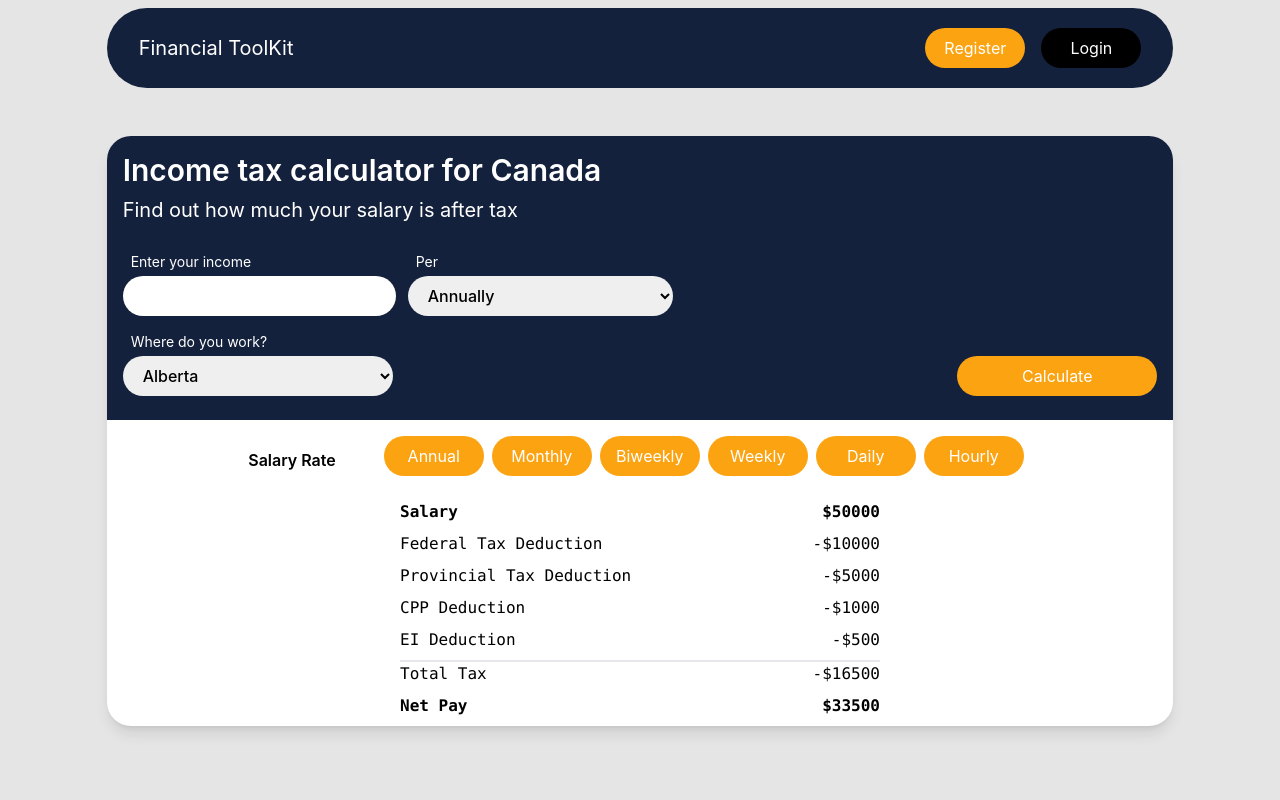
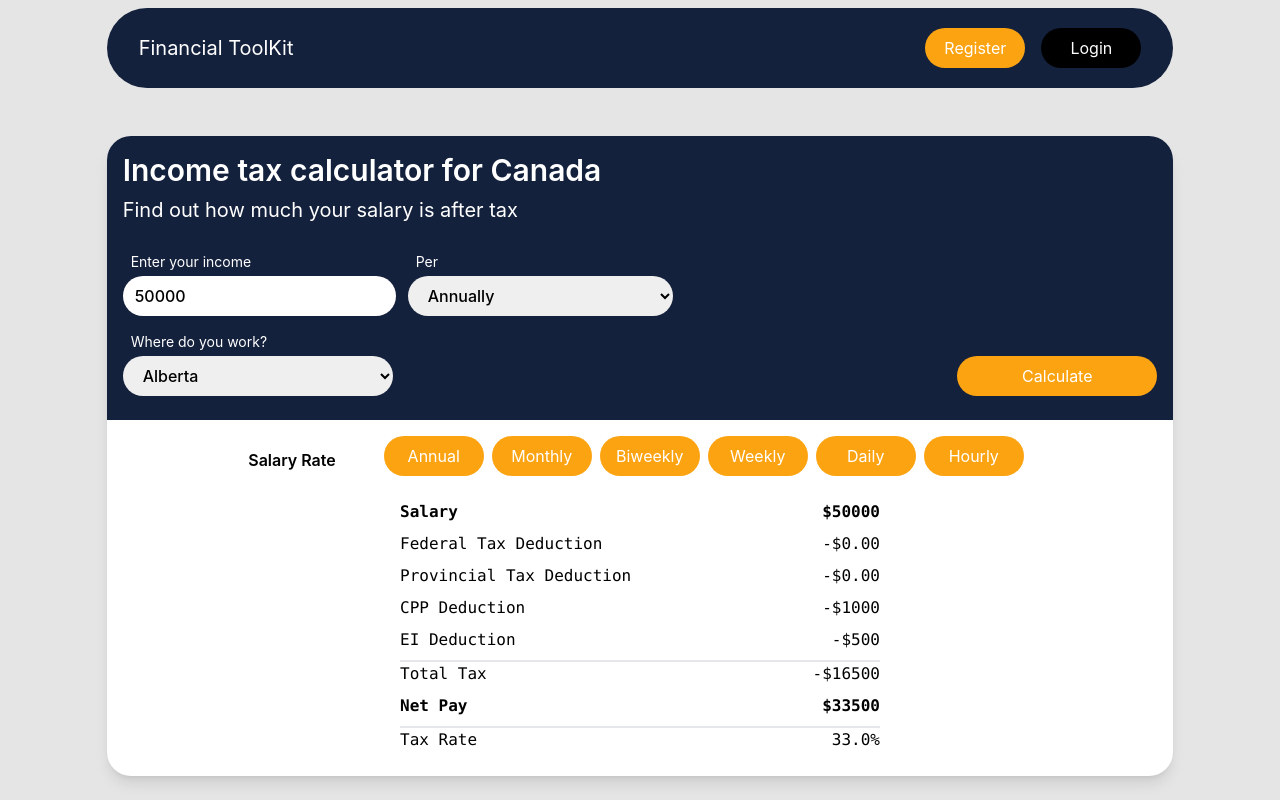
Before and after one commit to touseefyounas/financialToolkit, a React (Create React App) app in the folder frontend-react/: page /income-tax in a window 1280 px wide. Built offline with nearby package versions, Linux system fonts and the light colour scheme.

Commit message:
added income display layout

```diff
--- a/frontend-react/src/IncomeDisplay.tsx
+++ b/frontend-react/src/IncomeDisplay.tsx
@@ -1,21 +1,28 @@
 
+interface IncomeDisplayProps {
+    income: number;
+    taxes: {
+        federalTax: Number;
+        provincialTax: Number;
+    }
+  }
 
-
-const IncomeDisplay = () => {
+const IncomeDisplay: React.FC<IncomeDisplayProps> = ({income, taxes}) => {
     return (
         <>
         <div className="font-mono text-primary border-b-2">
             <div className="flex justify-between mb-2 font-semibold">
                 <p>Salary</p>
-                <p>$50000</p>
+                <p>${income}</p>
             </div>
             <div className="flex justify-between mb-2">
                 <p>Federal Tax Deduction</p>
-                <p>-$10000</p>
+                <p>-${taxes.federalTax.toFixed(2)}</p>
+
             </div>
             <div className="flex justify-between mb-2">
                 <p>Provincial Tax Deduction</p>
-                <p>-$5000</p>
+                <p>-${taxes.provincialTax.toFixed(2)}</p>
             </div>
             <div className="flex justify-between mb-2">
                 <p>CPP Deduction</p>
@@ -26,7 +33,7 @@ const IncomeDisplay = () => {
                 <p>-$500</p>
             </div>
         </div>
-        <div className="font-mono text-primary">
+        <div className="font-mono text-primary border-b-2">
             <div className="flex justify-between mb-2">
                 <p>Total Tax</p>
                 <p>-$16500</p>
@@ -36,6 +43,12 @@ const IncomeDisplay = () => {
                 <p>$33500</p>
             </div>
         </div>
+        <div className="font-mono text-primary">
+            <div className="flex justify-between mb-2">
+                <p>Tax Rate</p>
+                <p>33.0%</p>
+            </div>
+        </div>
         </>
     )
 }
--- a/frontend-react/src/IncomeTax.tsx
+++ b/frontend-react/src/IncomeTax.tsx
@@ -1,7 +1,53 @@
 import IncomeDisplay from "./IncomeDisplay";
-
+import { useState, useEffect } from "react";
 
 const IncomeTax = () => {
+
+    const [ data, setData ] = useState({
+        income:50000,
+        per: 'annually',
+        province: 'AB'
+    });
+
+    const [taxes, setTaxes] = useState({
+        federalTax: 0,
+        provincialTax:0,
+    })
+
+    useEffect(()=>{
+        console.log(data)
+    }, [data])
+
+    const handleChange = (e: any) => {
+        const { name, value } = e.target;
+
+        setData((prevState)=>({
+          ...prevState,
+          [name]: value
+        }))
+      }
+
+    const handleSubmit = async (e: any) => {
+        e.preventDefault()
+        console.log(data)
+        try {
+            const response = await fetch('http://localhost:8080/income-tax', {
+                method: 'POST',
+                headers: {
+                    'Content-Type': 'application/json'
+                },
+                credentials: 'include',
+                body: JSON.stringify(data)
+            })
+            if (response.ok){
+                const responseData = await response.json()
+                setTaxes(responseData)
+            }
+        } catch(err){
+            console.error('Error while fetching tax figures: ', err)
+        }
+    }
+
     return (
         <>
         <div className="w-10/12 mx-auto mt-10 rounded-3xl bg-white h-auto text-text shadow-lg">
@@ -13,17 +59,17 @@ const IncomeTax = () => {
                 <h3 className="text-xl font-normal">Find out how much your salary is after tax</h3>
             </div>
             <div className='mb-2 mt-6'>
-                <form>
+                <form onSubmit={handleSubmit}>
                     <div className="flex flex-col xl:flex-row justify-center gap-6">
                     <div className="flex flex-wrap gap-3">
                     <div>
-                        <label className="block text-sm p-1 pl-2">Enter your income</label>
-                        <input type="number" required className="rounded-full h-10 px-3 text-primary font-medium min-w-[265px]" min='0'/>
+                        <label className="block text-sm p-1 pl-2" htmlFor='income'>Enter your income</label>
+                        <input value={data.income} onChange={handleChange} type="number" name='income' required className="rounded-full h-10 px-3 text-primary font-medium min-w-[265px]" min='0'/>
                     </div>
 
                     <div>
-                        <label className="block text-sm p-1 pl-2" htmlFor="">Per</label>
-                        <select required className="rounded-full h-10 px-4 text-primary font-medium min-w-[265px]">
+                        <label className="block text-sm p-1 pl-2" htmlFor="per">Per</label>
+                        <select value={data.per} onChange={handleChange} required name='per' className="rounded-full h-10 px-4 text-primary font-medium min-w-[265px]">
                         <option value="annually">Annually</option>
                         <option value="monthly">Monthly</option>
                         <option value="biweekly">Biweekly</option>
@@ -34,8 +80,8 @@ const IncomeTax = () => {
                     </div>
 
                     <div>
-                        <label className="block text-sm p-1 pl-2">Where do you work?</label>
-                        <select required className="rounded-full h-10 text-primary px-4 font-medium">
+                        <label className="block text-sm p-1 pl-2" htmlFor="province">Where do you work?</label>
+                        <select value={data.province} onChange={handleChange} required name='province' className="rounded-full h-10 text-primary px-4 font-medium">
                         <option value="AB">Alberta</option>
                         <option value="BC">British Columbia</option>
                         <option value="MB">Manitoba</option>
@@ -72,8 +118,8 @@ const IncomeTax = () => {
                         <button className="text-text bg-accent px-4 py-2 min-w-[100px] rounded-full h-10 hover:font-bold hover:bg-primary mr-2 mb-2">Hourly</button>
                     </div>
                 </div>
-                <div className="max-w-[640px] w-full px-10 lg:px-20">
-                    <IncomeDisplay/>
+                <div className="max-w-[640px] w-full px-10 lg:px-20 mb-4">
+                    <IncomeDisplay income={data.income} taxes={taxes}/>
                 </div>
             </div>
         </div>
```
